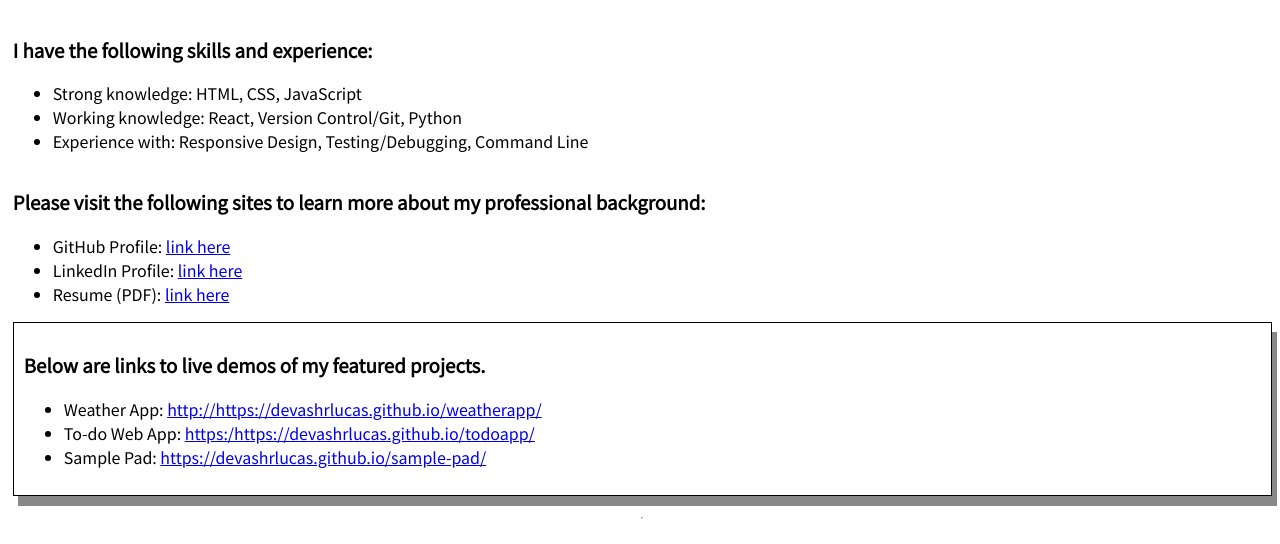
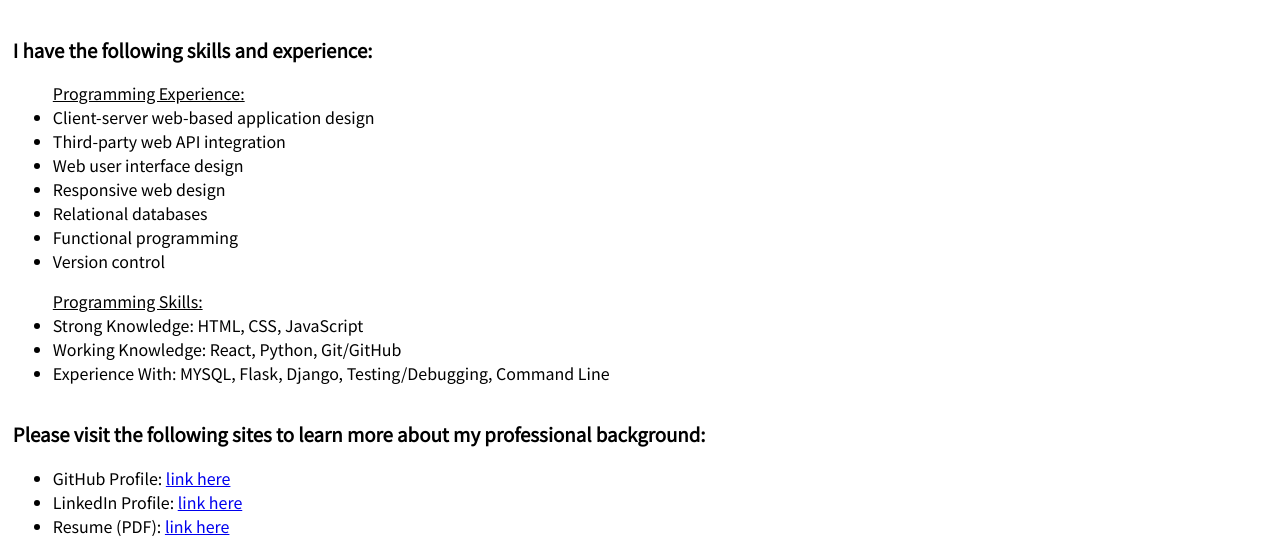
Before and after one commit to devashrlucas/devashrlucas.github.io, a website: page index.html in a window 1280 px wide. Shown: the part 180-724 px from the top of the page. Drawn offline with Linux system fonts and the light colour scheme.

Commit message:
Updated resume PDF and skills section.

```diff
--- a/index.html
+++ b/index.html
@@ -17,10 +17,19 @@
             </header>
             <div id="qualification">
                 <h3 id="skills">I have the following skills and experience:</h3>
-                <ul>
-                    <li>Strong knowledge: HTML, CSS, JavaScript</li>
-                    <li>Working knowledge: React, Version Control/Git, Python</li>
-                    <li>Experience with: Responsive Design, Testing/Debugging, Command Line</li>
+                <ul> <u>Programming Experience:</u>
+                    <li>Client-server web-based application design</li>
+                    <li>Third-party web API integration</li>
+                    <li>Web user interface design</li>
+                    <li>Responsive web design</li>
+                    <li>Relational databases</li>
+                    <li>Functional programming</li>
+                    <li>Version control</li>
+                </ul>
+                <ul> <u>Programming Skills:</u>
+                    <li>Strong Knowledge: HTML, CSS, JavaScript</li>
+                    <li>Working Knowledge: React, Python, Git/GitHub</li>
+                    <li>Experience With: MYSQL, Flask, Django, Testing/Debugging, Command Line</li>
                 </ul>
             </div>
             <div id="about">
@@ -31,7 +40,7 @@
                     <li class="contact" id="linkedin">LinkedIn Profile: <a
                         href="https://www.linkedin.com/in/ashleyrlucas?trk=public_profile_browsemap_profile-result-card_result-card_full-click"
                         target="_blank"> link here</a> </li>
-                    <li class="contact" id="resume">Resume (PDF): <a href="Resume_12:19.pdf"
+                    <li class="contact" id="resume">Resume (PDF): <a href="Resume_7:20.pdf"
                         target="_blank"> link here</a></li>
                 </ul>
             </div>
```
Also changed, not shown: 2 other files.
